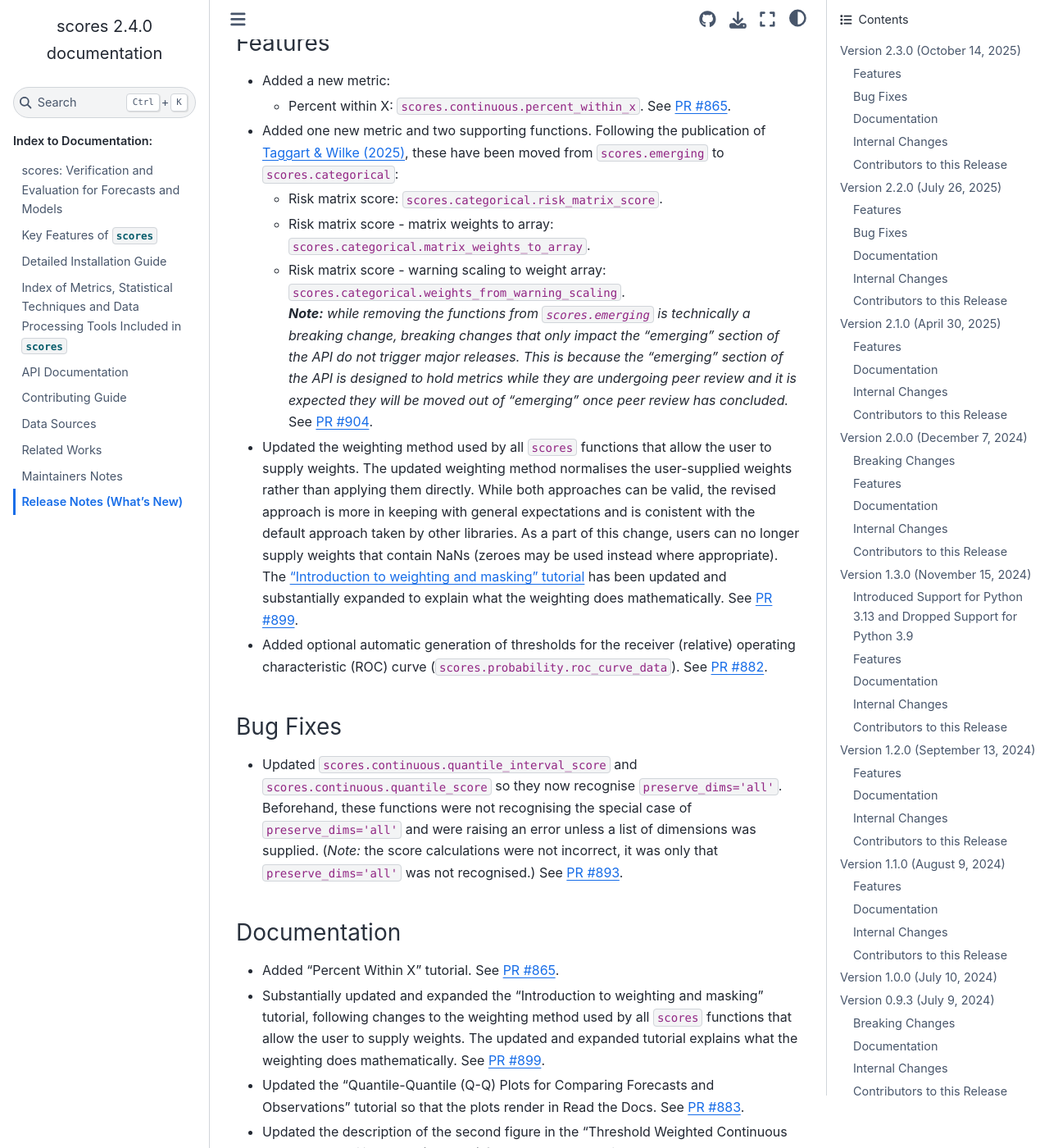
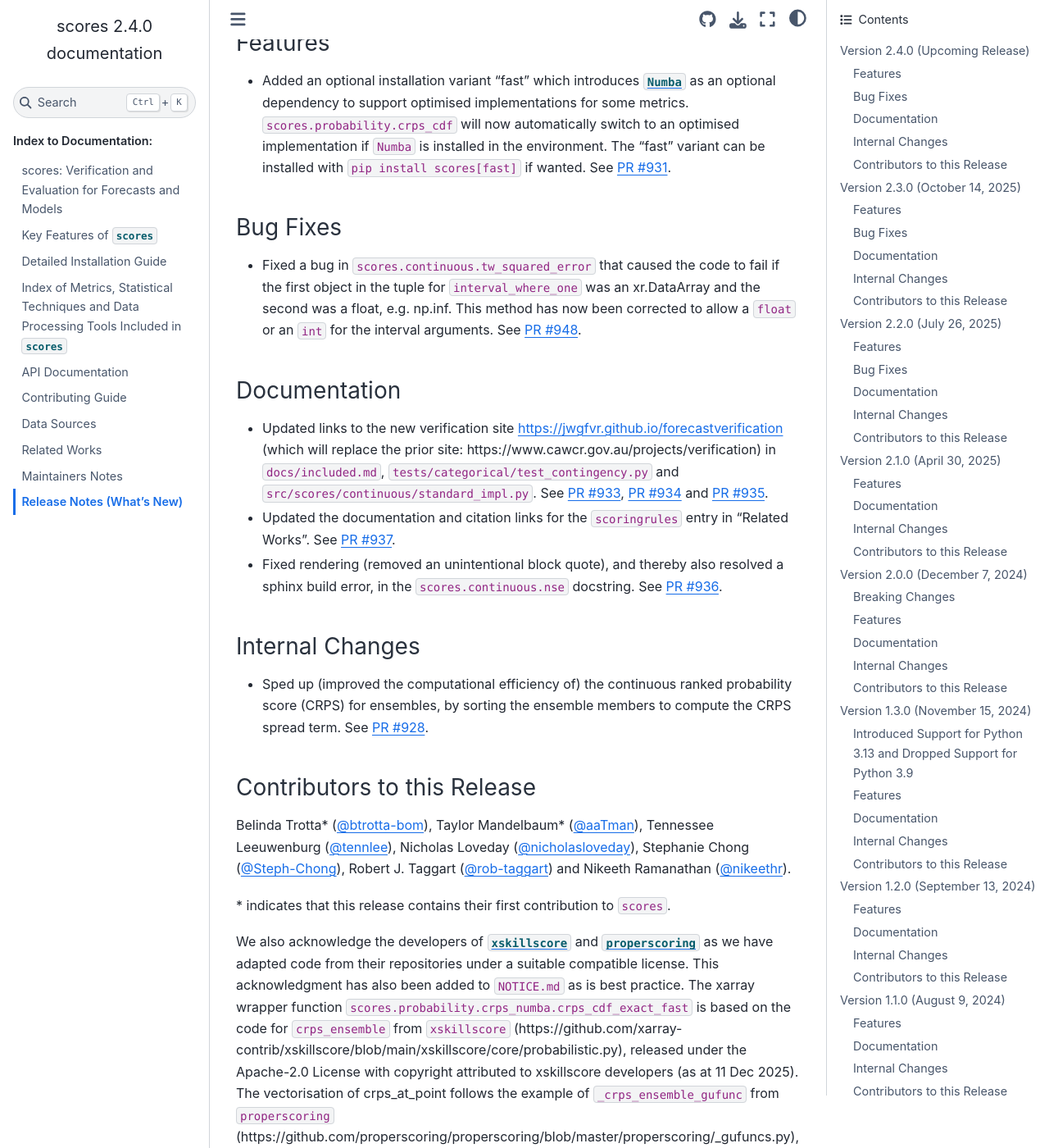
Before and after one commit to nci/scores, a Sphinx documentation site: the page built from docs/release_notes.md, in a window 1280 px wide and 1400 px high, scrolled down 276 px. Shown: the whole window at 82% size. Built offline with Sphinx 7.4.7 and the Sphinx Book theme 1.1.4, drawn with Linux system fonts in a browser that asks for light colours; pages that are not in the unit, such as notebooks, are missing from menus; some of the changed text lies outside the part shown.

Commit message:
2.4.0 release notes
Co-authored-by: Tennessee Leeuwenburg <134973832+tennlee@users.noreply.github.com>
Signed-off-by: Stephanie Chong <168800785+Steph-Chong@users.noreply.github.com>

```diff
--- a/docs/release_notes.md
+++ b/docs/release_notes.md
@@ -1,4 +1,34 @@
 # Release Notes (What's New)
+
+## Version 2.4.0 (Upcoming Release)
+
+For a list of all changes in this release, see the [full changelog](https://github.com/nci/scores/compare/2.3.0...develop). Below are the changes we think users may wish to be aware of.
+
+### Features
+
+- Added an optional installation variant "fast" which introduces [`Numba`](https://numba.pydata.org/) as an optional dependency to support optimised implementations for some metrics. `scores.probability.crps_cdf` will now automatically switch to an optimised implementation if `Numba` is installed in the environment. The "fast" variant can be installed with `pip install scores[fast]` if wanted. See [PR #931](https://github.com/nci/scores/pull/931/).
+
+### Bug Fixes
+
+- Fixed a bug in `scores.continuous.tw_squared_error` that caused the code to fail if the first object in the tuple for `interval_where_one` was an xr.DataArray and the second was a float, e.g. np.inf. This method has now been corrected to allow a `float` or an `int` for the interval arguments. See [PR #948](https://github.com/nci/scores/pull/948).
+
+### Documentation
+
+- Updated links to the new verification site [https://jwgfvr.github.io/forecastverification](https://jwgfvr.github.io/forecastverification) (which will replace the prior site: https://www.cawcr.gov.au/projects/verification) in `docs/included.md`, `tests/categorical/test_contingency.py` and `src/scores/continuous/standard_impl.py`. See [PR #933](https://github.com/nci/scores/pull/933), [PR #934](https://github.com/nci/scores/pull/934) and [PR #935](https://github.com/nci/scores/pull/935).
+- Updated the documentation and citation links for the `scoringrules` entry in "Related Works". See [PR #937](https://github.com/nci/scores/pull/937).
+- Fixed rendering (removed an unintentional block quote), and thereby also resolved a sphinx build error, in the `scores.continuous.nse` docstring. See [PR #936](https://github.com/nci/scores/pull/936).
+
+### Internal Changes
+
+- Sped up (improved the computational efficiency of) the continuous ranked probability score (CRPS) for ensembles, by sorting the ensemble members to compute the CRPS spread term. See [PR #928](https://github.com/nci/scores/pull/928).
+
+### Contributors to this Release
+
+Belinda Trotta* ([@btrotta-bom](https://github.com/btrotta-bom)), Taylor Mandelbaum* ([@aaTman](https://github.com/aaTman)), Tennessee Leeuwenburg ([@tennlee](https://github.com/tennlee)), Nicholas Loveday ([@nicholasloveday](https://github.com/nicholasloveday)), Stephanie Chong ([@Steph-Chong](https://github.com/Steph-Chong)), Robert J. Taggart ([@rob-taggart](https://github.com/rob-taggart)) and Nikeeth Ramanathan ([@nikeethr](https://github.com/nikeethr)).
+
+\* indicates that this release contains their first contribution to `scores`.
+
+We also acknowledge the developers of [`xskillscore`](https://github.com/xarray-contrib/xskillscore) and [`properscoring`](https://github.com/properscoring/properscoring) as we have adapted code from their repositories under a suitable compatible license. This acknowledgment has also been added to `NOTICE.md` as is best practice. The xarray wrapper function `scores.probability.crps_numba.crps_cdf_exact_fast` is based on the code for `crps_ensemble` from `xskillscore` (https://github.com/xarray-contrib/xskillscore/blob/main/xskillscore/core/probabilistic.py), released under the  Apache-2.0 License with  copyright attributed to xskillscore developers (as at 11 Dec 2025). The vectorisation of crps_at_point follows the example of `_crps_ensemble_gufunc` from `properscoring` (https://github.com/properscoring/properscoring/blob/master/properscoring/_gufuncs.py), released under the Apache-2.0 License with copyright attributed to The Climate Corporation (2015).
 
 ## Version 2.3.0 (October 14, 2025)
 
```
